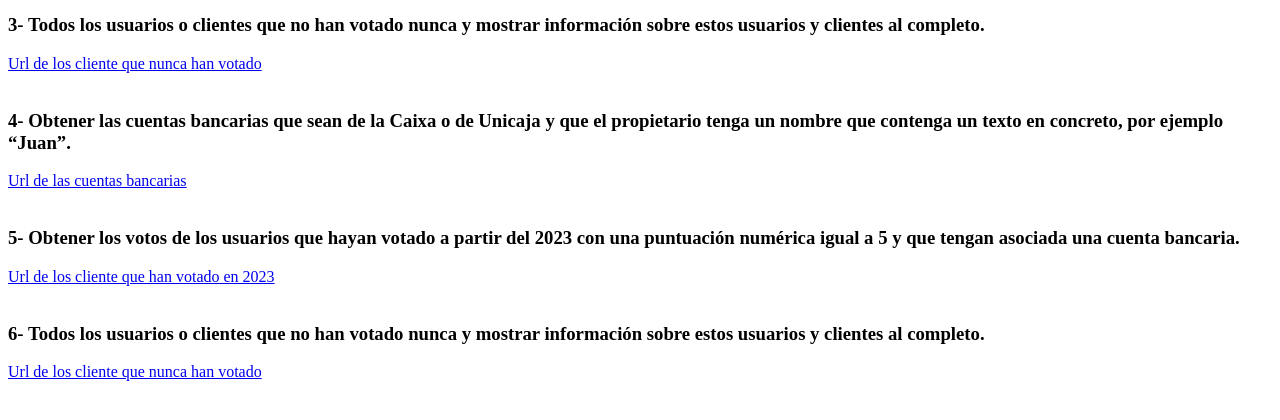
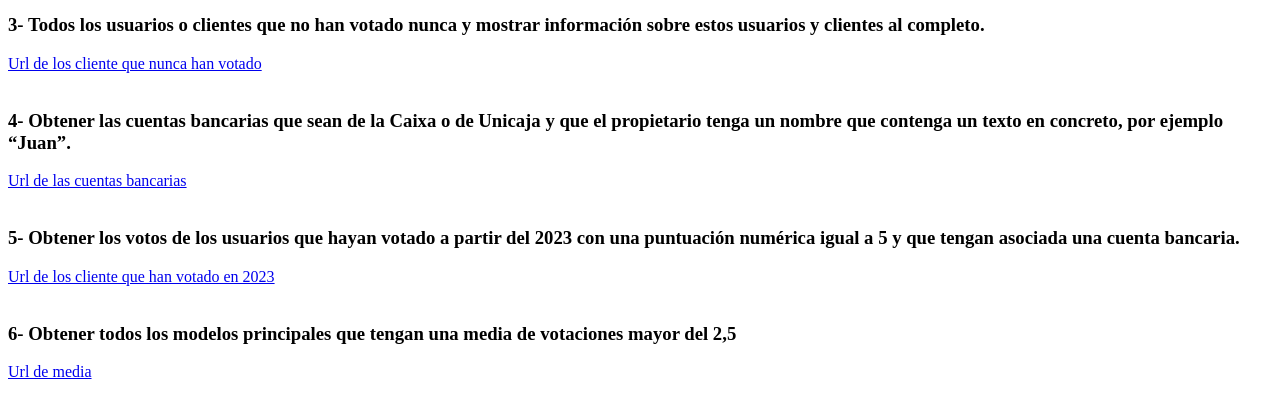
Before and after one commit to Joaquin-DAW/Examen1---DWES, a Django app: page / in a window 1280 px wide. Shown: the part 290-710 px from the top of the page. Run offline with Django 5.2, Linux system fonts and the light colour scheme.

Commit message:
Actualizacion

```diff
--- a/examenDWES/examen/templates/cliente/clientes_con_votos_2023.html
+++ b/examenDWES/examen/templates/cliente/clientes_con_votos_2023.html
@@ -6,7 +6,7 @@
 <body>
     <h1>Votos de cliente despus de 2023, con votacion de 5 y asociados a una cuenta bancaria</h1>
     {% for cliente in clientes %}
-        <h2>Número de cuenta: {{ cliente.nombre }}</h2>
+        <h2>Nombre cliente: {{ cliente.nombre }}</h2>
         <h2>Banco: {{ cliente.banco }}</h2>
         <h2>descripcion: {{ cliente.descripcion }}</h2>
         <h2>Nombre cliente: {{ cliente.cliente.nombre }}</h2><br><br>
--- a/examenDWES/examen/templates/index.html
+++ b/examenDWES/examen/templates/index.html
@@ -33,8 +33,8 @@
     </div><br>
 
     <div>
-        <h3>6- Todos los usuarios o clientes que no han votado nunca y mostrar información sobre estos usuarios y clientes al completo.</h3>
-        <a href="{% url 'clientes_sin_voto' %}">Url de los cliente que nunca han votado</a>
+        <h3>6- Obtener todos los modelos principales que tengan una media de votaciones mayor del 2,5</h3>
+        <a href="{% url 'media_concreta' %}">Url de media</a>
     </div><br>
 
     </body>
--- a/examenDWES/examen/urls.py
+++ b/examenDWES/examen/urls.py
@@ -10,4 +10,5 @@ urlpatterns = [
     path('clientes_sin_voto',views.clientes_sin_voto, name='clientes_sin_voto'),
     path('cuentas_bancarias_banco/<str:texto>/',views.cuentas_bancarias_banco, name='cuentas_bancarias_banco'),
     path('usuarios_votos_2023',views.usuarios_votos_2023, name='usuarios_votos_2023'),
+    path('media_concreta',views.media_concreta, name='media_concreta'),
 ]
--- a/examenDWES/examen/views.py
+++ b/examenDWES/examen/views.py
@@ -1,5 +1,5 @@
 from django.shortcuts import render
-from django.db.models import Q
+from django.db.models import Q, Avg
 from .models import Voto, Cliente, Cuentabancaria
 
 # Create your views here.
@@ -37,8 +37,10 @@ def usuarios_votos_2023(request):
     return render(request, "cliente/clientes_con_votos_2023.html", {"clientes": clientes})
 
 #6- Obtener todos los modelos principales que tengan una media de votaciones mayor del 2,5
-
-
+def media_concreta(request):
+    votos = Voto.objects.select_related("herramienta", "cliente").aggregate(Avg("puntuacion"))
+    votos_media = resultado["edad__avg"].filter(puntuacion__gt=media).all()
+    return render(request, "cuenta/cuentas_bancarias_banco.html", {"votos": votos})
 
 
 
```
